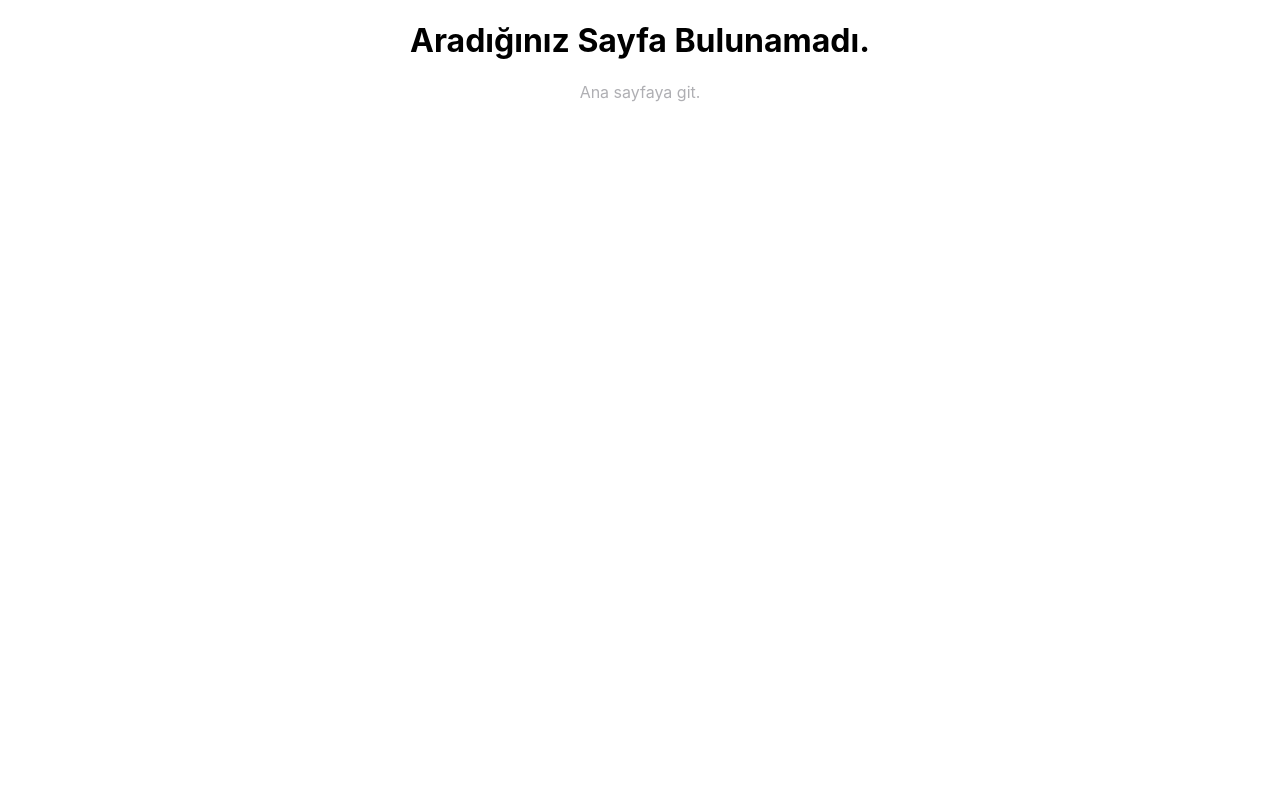
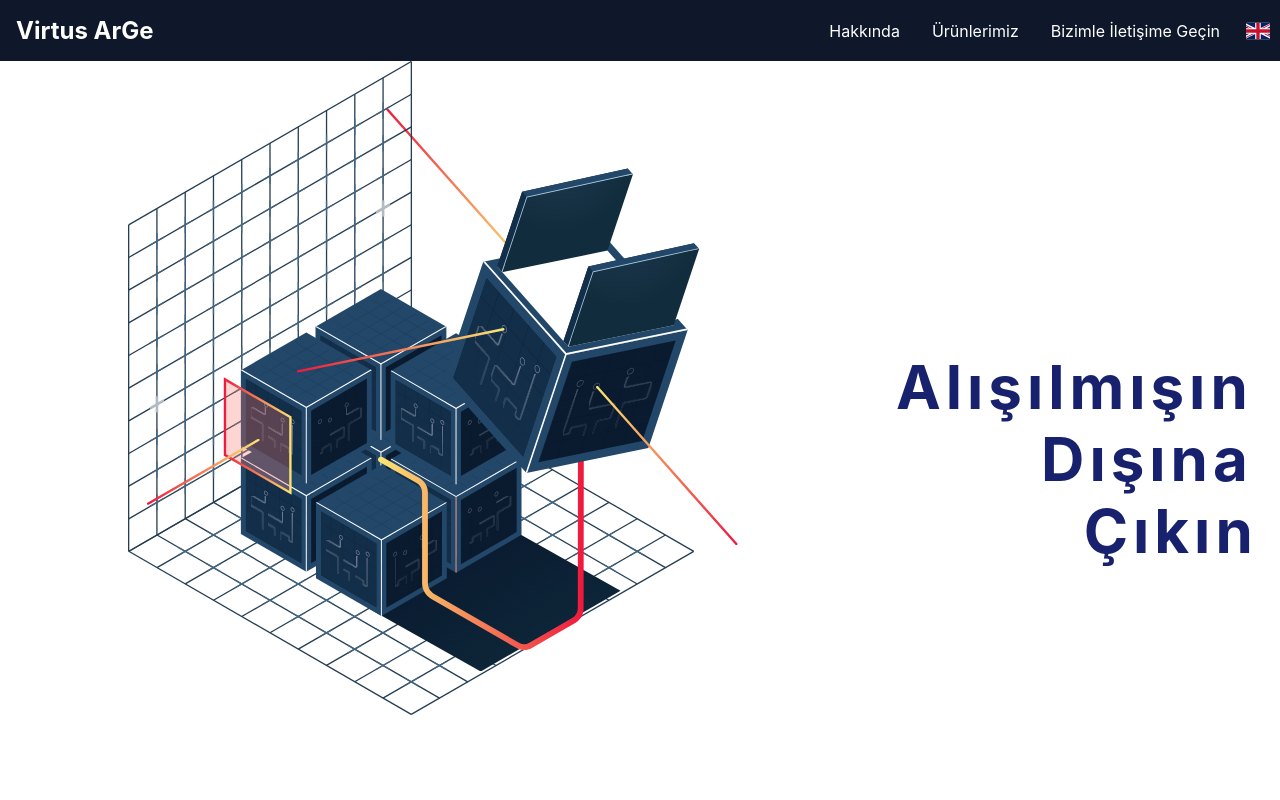
Before and after one commit to VirtusRnD/VirtusRnD.github.io, a React (Create React App) app: page / in a window 1280 px wide. Shown: the top 800 px of the page. Built offline with nearby package versions, Linux system fonts and the light colour scheme.

Commit message:
notfound

```diff
--- a/src/App.js
+++ b/src/App.js
@@ -46,9 +46,6 @@ function App() {
   return (
     <Router>
       <div className="App">
-        {!validURL ? (
-          <NotFound />
-        ) : (
         <>
           <Navbar />
           <div id="landing">
@@ -73,7 +70,6 @@ function App() {
             <Footer />
           </div>
         </>
-        )}
       </div>
     </Router>
   );
```
Lines whose indentation alone changed are shown as unchanged.
